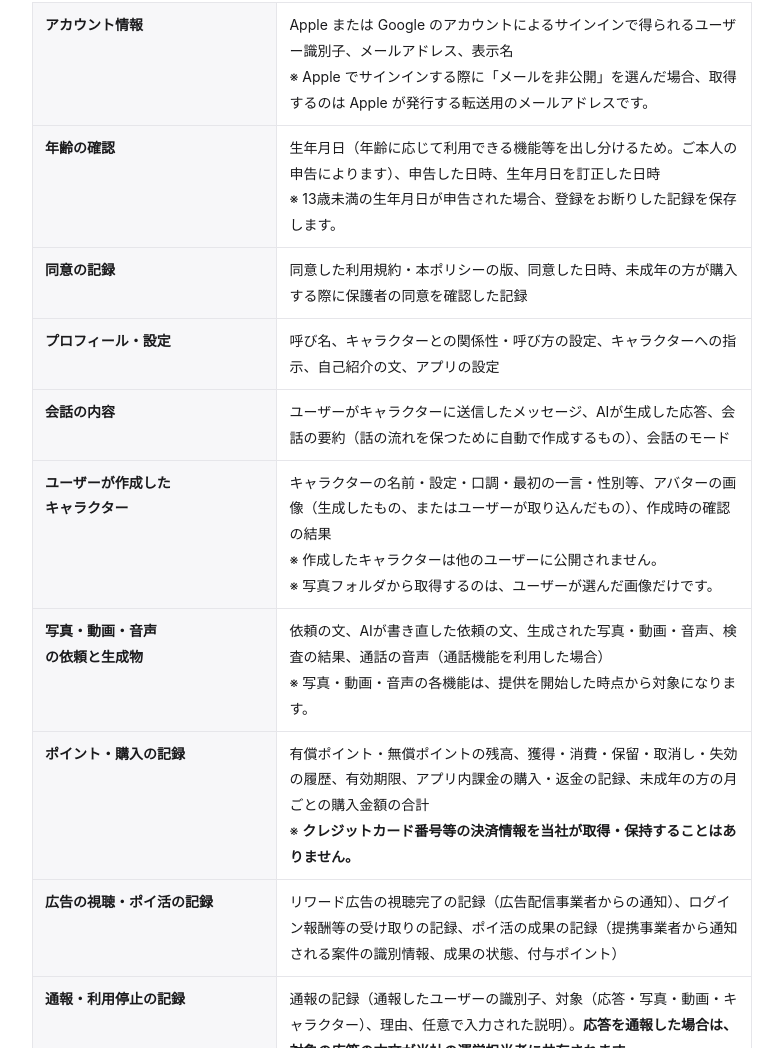
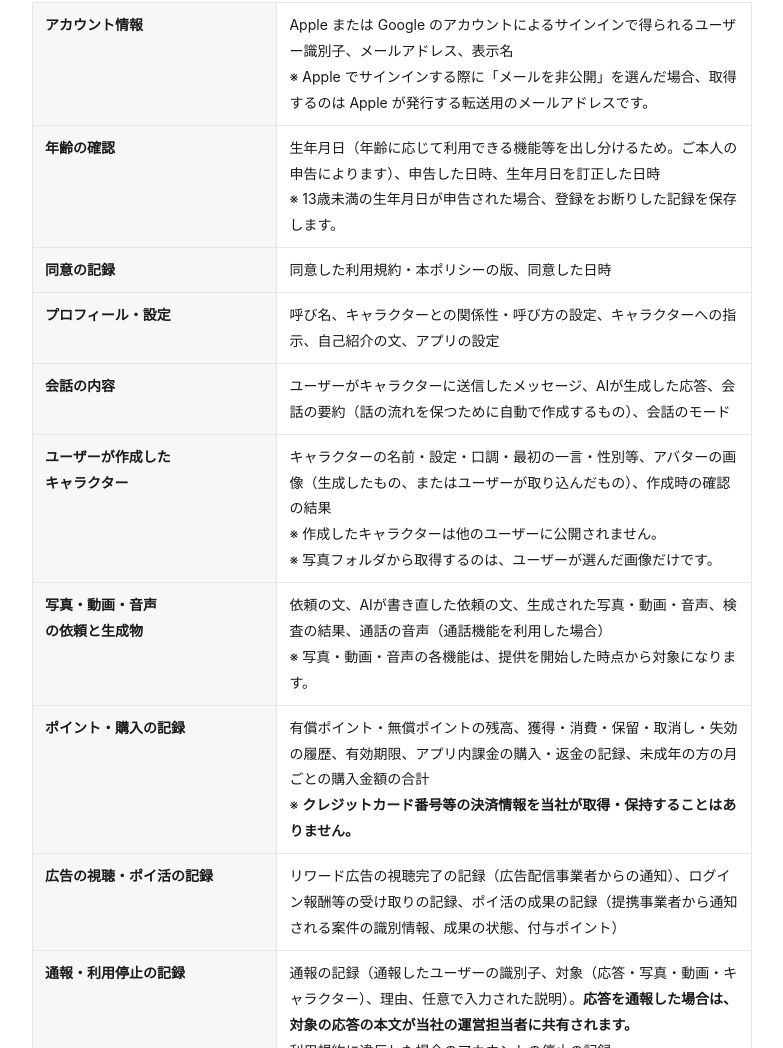
Before and after one commit to ueda-daiki-albato/towane-legal, a plain HTML site: page privacy.html in a window 1280 px wide. Shown: the part 680-1728 px from the top of the page, without its empty margins (248-1031 px from the left). Drawn offline with Linux system fonts and the light colour scheme.

Commit message:
privacy: 同意の記録から「保護者の同意を確認した記録」を外す（サーバーに残さない。オーナー決定・2026-11-21）
Co-Authored-By: Claude Opus 5.5 <noreply@anthropic.com>

```diff
--- a/privacy.html
+++ b/privacy.html
@@ -64,7 +64,7 @@ footer{margin-top:56px;padding-top:20px;border-top:1px solid var(--line);font-si
 <table>
 <tr><th>アカウント情報</th><td>Apple または Google のアカウントによるサインインで得られるユーザー識別子、メールアドレス、表示名<br>※ Apple でサインインする際に「メールを非公開」を選んだ場合、取得するのは Apple が発行する転送用のメールアドレスです。</td></tr>
 <tr><th>年齢の確認</th><td>生年月日（年齢に応じて利用できる機能等を出し分けるため。ご本人の申告によります）、申告した日時、生年月日を訂正した日時<br>※ 13歳未満の生年月日が申告された場合、登録をお断りした記録を保存します。</td></tr>
-<tr><th>同意の記録</th><td>同意した利用規約・本ポリシーの版、同意した日時、未成年の方が購入する際に保護者の同意を確認した記録</td></tr>
+<tr><th>同意の記録</th><td>同意した利用規約・本ポリシーの版、同意した日時</td></tr>
 <tr><th>プロフィール・設定</th><td>呼び名、キャラクターとの関係性・呼び方の設定、キャラクターへの指示、自己紹介の文、アプリの設定</td></tr>
 <tr><th>会話の内容</th><td>ユーザーがキャラクターに送信したメッセージ、AIが生成した応答、会話の要約（話の流れを保つために自動で作成するもの）、会話のモード</td></tr>
 <tr><th>ユーザーが作成した<br>キャラクター</th><td>キャラクターの名前・設定・口調・最初の一言・性別等、アバターの画像（生成したもの、またはユーザーが取り込んだもの）、作成時の確認の結果<br>※ 作成したキャラクターは他のユーザーに公開されません。<br>※ 写真フォルダから取得するのは、ユーザーが選んだ画像だけです。</td></tr>
```
